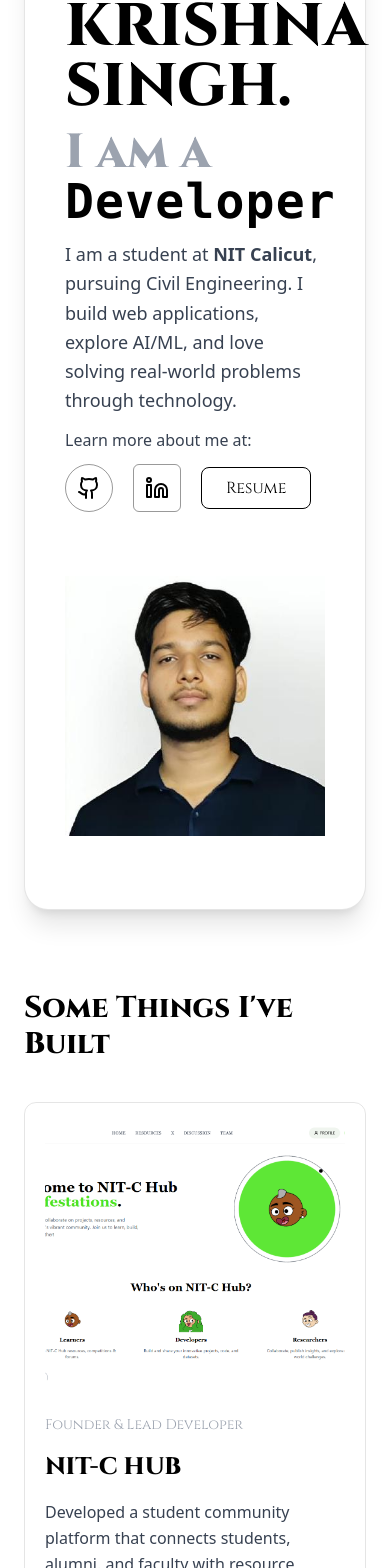
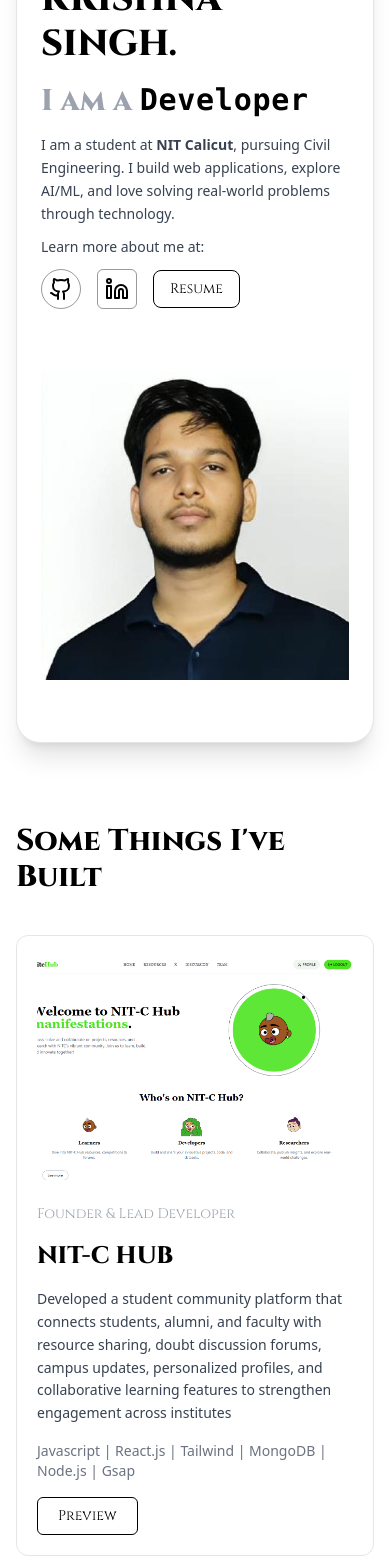
Before and after one commit to krishna5632/Portfolio, a React (Vite) app: page / in a window 390 px wide. Shown: the part 180-1748 px from the top of the page. Built offline with nearby package versions, Linux system fonts and the light colour scheme.

Commit message:
align text

```diff
--- a/src/components/ProjectsSection.jsx
+++ b/src/components/ProjectsSection.jsx
@@ -4,7 +4,6 @@ import { ScrollTrigger } from "gsap/ScrollTrigger";
 import project1 from "../assets/project1.png";
 import project2 from "../assets/project2.png";
 import project3 from "../assets/project3.png";
-
 
 gsap.registerPlugin(ScrollTrigger);
 
@@ -54,7 +53,7 @@ export default function ProjectsSection() {
   }, []);
 
   return (
-    <section className="w-full flex flex-col items-center px-6 py-20">
+    <section className="w-full flex flex-col items-center px-4 sm:px-6 py-20">
 
       <h2 className="text-3xl font-bold mb-10 w-full max-w-6xl font-cinematic">
         Some Things I've Built
@@ -64,14 +63,15 @@ export default function ProjectsSection() {
         {projects.map((p, i) => (
           <div
             key={i}
-            ref={el => projectsRef.current[i] = el}
-            className="grid grid-cols-1 md:grid-cols-2 gap-8 items-center border border-black/10 rounded-xl p-5"
+            ref={(el) => (projectsRef.current[i] = el)}
+            className="grid grid-cols-1 md:grid-cols-2 gap-6 sm:gap-8 items-center border border-black/10 rounded-xl p-5"
           >
             {/* IMAGE */}
-            <div className="rounded-lg overflow-hidden">
+            <div className="rounded-lg overflow-hidden w-full">
               <img
                 src={p.image}
-                className="w-full h-[260px] object-cover transition"
+                className="w-full h-56 sm:h-64 md:h-72 object-cover rounded-lg"
+                alt={p.title}
               />
             </div>
 
@@ -81,11 +81,11 @@ export default function ProjectsSection() {
 
               <h3 className="text-2xl font-bold font-cinematic">{p.title}</h3>
 
-              <p className="text-gray-700 leading-relaxed">
+              <p className="text-gray-700 leading-relaxed text-sm sm:text-base break-words">
                 {p.desc}
               </p>
 
-              <p className="text-sm text-gray-500">
+              <p className="text-sm text-gray-500 break-words">
                 {p.tech}
               </p>
 
@@ -93,7 +93,7 @@ export default function ProjectsSection() {
                 href={p.live}
                 target="_blank"
                 rel="noopener noreferrer"
-                className="inline-block mt-4 px-5 py-2 border border-black rounded-md hover:bg-black hover:text-white transition font-cinematic"
+                className="inline-block mt-4 px-5 py-2 border border-black rounded-md hover:bg-black hover:text-white transition font-cinematic text-sm sm:text-base"
               >
                 Preview
               </a>
--- a/src/components/landing.jsx
+++ b/src/components/landing.jsx
@@ -7,12 +7,8 @@ const LandingSection = () => {
   const sectionRef = useRef(null);
   const developerRef = useRef(null);
 
-  // =========================
-  // Smooth Decrypt Animation
-  // =========================
   const playDecrypt = (el, finalText, duration = 700) => {
     if (!el) return;
-
     const chars = "ABCDEFGHIJKLMNOPQRSTUVWXYZ";
     let start = null;
 
@@ -38,7 +34,6 @@ const LandingSection = () => {
   };
 
   useEffect(() => {
-    // Section fade-in
     gsap.from(sectionRef.current, {
       opacity: 0,
       y: 60,
@@ -58,31 +53,30 @@ const LandingSection = () => {
       });
     }
 
-    // Run decrypt after enter animation
     setTimeout(() => {
       playDecrypt(developerRef.current, "Developer");
     }, 900);
   }, []);
 
   return (
-    <section className="min-h-screen w-full bg-white relative flex justify-center items-center px-6 pt-24">
+    <section className="min-h-screen w-full bg-white relative flex justify-center items-center px-4 sm:px-6 pt-24">
       <div
         ref={sectionRef}
-        className="relative max-w-5xl w-full bg-white border border-black/10 rounded-3xl p-10 flex flex-col md:flex-row gap-8 shadow-xl"
+        className="relative max-w-5xl w-full bg-white border border-black/10 rounded-3xl p-6 sm:p-10 flex flex-col md:flex-row gap-6 sm:gap-8 shadow-xl"
       >
 
         {/* LEFT */}
         <div className="flex-1 text-black space-y-3 fade-item">
 
-          <p className="text-xl text-gray-700 font-cinematic">
+          <p className="text-base sm:text-xl text-gray-700 font-cinematic">
             Hi, my name is
           </p>
 
-          <h1 className="text-6xl font-extrabold font-cinematic">
+          <h1 className="text-4xl sm:text-6xl font-extrabold font-cinematic break-words leading-tight">
             KRISHNA SINGH.
           </h1>
 
-          <h2 className="text-5xl font-extrabold text-gray-400 font-cinematic">
+          <h2 className="text-3xl sm:text-5xl font-extrabold text-gray-400 font-cinematic leading-snug break-words">
             I am a{" "}
             <span
               ref={developerRef}
@@ -93,23 +87,23 @@ const LandingSection = () => {
             </span>
           </h2>
 
-          <p className="mt-4 text-gray-700 leading-relaxed text-lg">
+          <p className="mt-4 text-gray-700 leading-relaxed text-sm sm:text-lg break-words">
             I am a student at <span className=" font-semibold">NIT Calicut</span>,
             pursuing Civil Engineering. I build web applications, explore AI/ML,
             and love solving real-world problems through technology.
           </p>
 
-          <p className="mt-2 text-gray-700">
+          <p className="mt-2 text-gray-700 text-sm sm:text-base">
             Learn more about me at:
           </p>
 
-          <div className="flex items-center gap-5 mt-3">
+          <div className="flex items-center gap-4 sm:gap-5 mt-3">
 
             <a
               href="https://github.com/krishna5632"
               target="_blank"
               rel="noopener noreferrer"
-              className="w-12 h-12 border border-black/40 rounded-full flex justify-center items-center hover:bg-black hover:text-white transition"
+              className="w-10 h-10 sm:w-12 sm:h-12 border border-black/40 rounded-full flex justify-center items-center hover:bg-black hover:text-white transition"
             >
               <Github size={24} />
             </a>
@@ -118,7 +112,7 @@ const LandingSection = () => {
               href="https://www.linkedin.com/in/krishna-singh-4a0a1929a/"
               target="_blank"
               rel="noopener noreferrer"
-              className="w-12 h-12 border border-black/40 rounded-md flex justify-center items-center hover:bg-blue-600 hover:text-white transition"
+              className="w-10 h-10 sm:w-12 sm:h-12 border border-black/40 rounded-md flex justify-center items-center hover:bg-blue-600 hover:text-white transition"
             >
               <Linkedin size={24} />
             </a>
@@ -127,7 +121,7 @@ const LandingSection = () => {
               href="https://drive.google.com/file/d/14DzW9kcM62KJw3znFdhVXAM48COBzPZy/view"
               target="_blank"
               rel="noopener noreferrer"
-              className="px-6 py-2 border border-black rounded-lg hover:bg-black hover:text-white transition font-cinematic text-center"
+              className="px-4 sm:px-6 py-2 border border-black rounded-lg hover:bg-black hover:text-white transition font-cinematic text-center text-sm sm:text-base"
             >
               Resume
             </a>
@@ -136,7 +130,7 @@ const LandingSection = () => {
 
         {/* RIGHT IMAGE */}
         <div className="flex-1 flex justify-center items-center fade-item">
-          <div className="w-full max-w-md md:max-w-lg aspect-[4/5]">
+          <div className="w-full max-w-sm sm:max-w-md md:max-w-lg aspect-[4/5]">
             <img
               src={kImg}
               loading="lazy"
```
Also changed, not shown: src/assets/project2.png.
